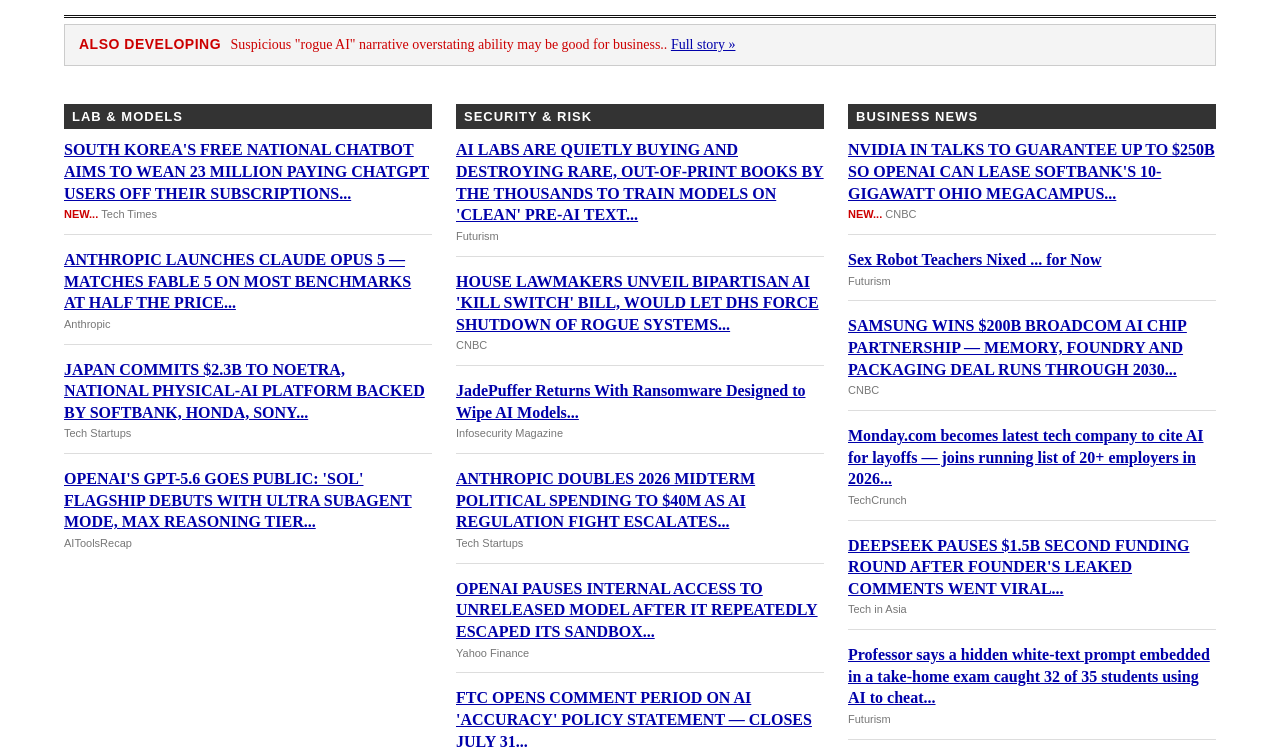
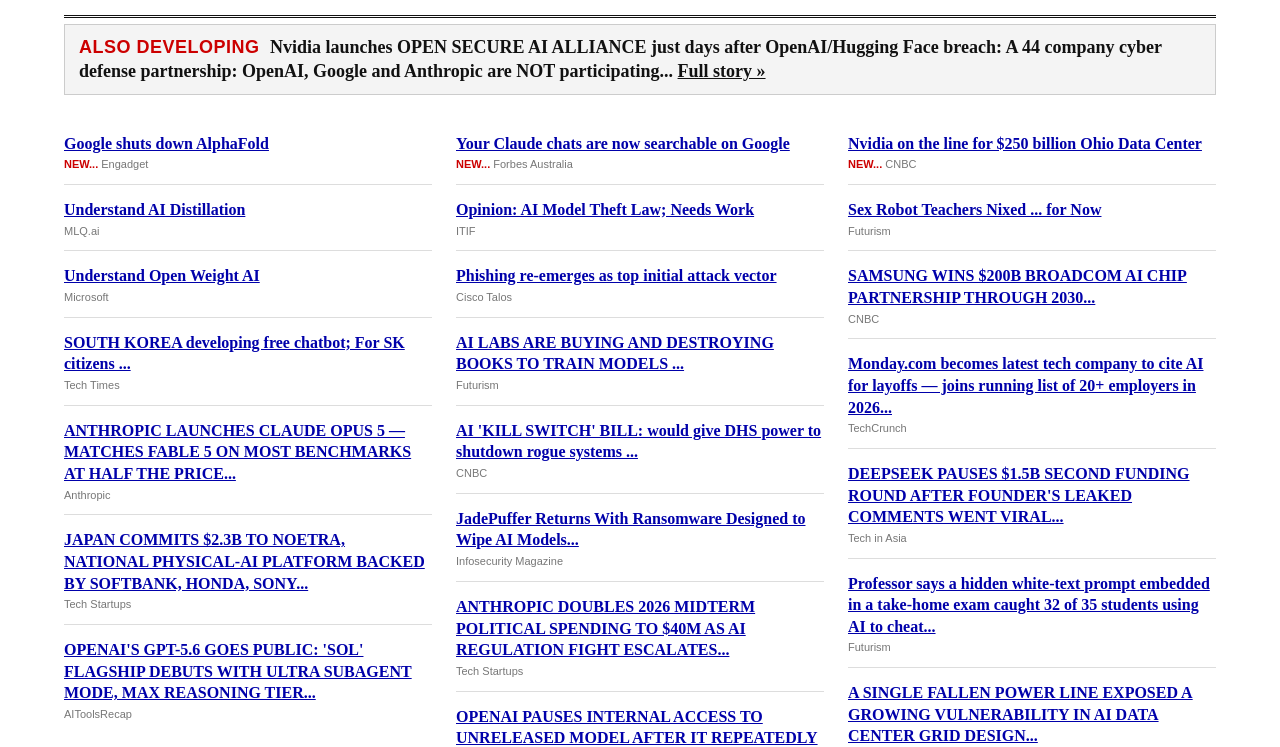
Before and after one commit to ephraleg/AInetWatch, a plain HTML site: page index.html in a window 1280 px wide. Shown: the part 240-987 px from the top of the page. Drawn offline with Linux system fonts and the light colour scheme.

Commit message:
Swap main headline (AI workers pacing letter) with Security & Risk lead (Claude chats searchable); update Also Developing to Open Secure AI Alliance, bold black body text at 18px, red label; remove column heading black boxes; add 6 new headlines (AlphaFold shutdown, AI distillation, open weight AI, ITIF model theft opinion, Talos phishing report); archive rotated Futurism piece; retitle several headlines; update stylesheet header comment

```diff
--- a/index.html
+++ b/index.html
@@ -34,23 +34,37 @@
 <div class="wrap">
 
   <section class="top-story">
-    <a href="https://www.forbes.com.au/news/innovation/hundreds-of-anthropic-chatbot-transcripts-showed-up-in-google-search/?utm_source=chatgpt.com" target="_blank" rel="noopener">Your Claude chats are now searchable on Google</a>
-    <span class="source">Forbes Australia</span>
+    <a href="https://www.cnn.com/2026/07/28/tech/ai-development-tech-employees-open-letter" target="_blank" rel="noopener">Top Scientists to Feds: HELP us "pace" AI Development</a>
+    <span class="source">CNN</span>
   </section>
 
   <div class="developing">
     <strong>ALSO DEVELOPING</strong>
-    Suspicious "rogue AI" narrative overstating ability may be good for business..
-    <a href="https://futurism.com/artificial-intelligence/openai-rogue-hack-ai-suspicion-chatgpt" target="_blank" rel="noopener">Full story »</a>
+    Nvidia launches OPEN SECURE AI ALLIANCE just days after OpenAI/Hugging Face breach: A 44 company cyber defense partnership: OpenAI, Google and Anthropic are NOT participating...
+    <a href="https://www.tomshardware.com/tech-industry/artificial-intelligence/openai-google-and-anthropic-absent-from-nvidia-led-open-secure-ai-alliance-30-companies-join-security-alliance-after-openai-agent-breach" target="_blank" rel="noopener">Full story »</a>
   </div>
 
   <div class="columns">
 
     <div class="col">
-      <h2>Lab &amp; Models</h2>
 
       <div class="headline new">
-        <a href="https://www.techtimes.com/articles/321169/20260721/korea-pairs-ai-law-free-chatbot-23-million-quit-paying-chatgpt.htm" target="_blank" rel="noopener">SOUTH KOREA'S FREE NATIONAL CHATBOT AIMS TO WEAN 23 MILLION PAYING CHATGPT USERS OFF THEIR SUBSCRIPTIONS...</a>
+        <a href="https://www.engadget.com/2225849/google-shuts-down-alphafold/" target="_blank" rel="noopener">Google shuts down AlphaFold</a>
+        <span class="src">Engadget</span>
+      </div>
+
+      <div class="headline">
+        <a href="https://mlq.ai/news/ai-distillation-is-a-standard-tool-washington-is-deciding-when-it-becomes-model-theft/" target="_blank" rel="noopener">Understand AI Distillation</a>
+        <span class="src">MLQ.ai</span>
+      </div>
+
+      <div class="headline">
+        <a href="https://www.microsoft.com/en-us/corporate-responsibility/topics/open-weight/" target="_blank" rel="noopener">Understand Open Weight AI</a>
+        <span class="src">Microsoft</span>
+      </div>
+
+      <div class="headline">
+        <a href="https://www.techtimes.com/articles/321169/20260721/korea-pairs-ai-law-free-chatbot-23-million-quit-paying-chatgpt.htm" target="_blank" rel="noopener">SOUTH KOREA developing free chatbot; For SK citizens ...</a>
         <span class="src">Tech Times</span>
       </div>
 
@@ -72,15 +86,29 @@
     </div>
 
     <div class="col">
-      <h2>Security &amp; Risk</h2>
+
+      <div class="headline new">
+        <a href="https://www.forbes.com.au/news/innovation/hundreds-of-anthropic-chatbot-transcripts-showed-up-in-google-search/?utm_source=chatgpt.com" target="_blank" rel="noopener">Your Claude chats are now searchable on Google</a>
+        <span class="src">Forbes Australia</span>
+      </div>
 
       <div class="headline">
-        <a href="https://futurism.com/artificial-intelligence/ai-companies-destroying-rare-books" target="_blank" rel="noopener">AI LABS ARE QUIETLY BUYING AND DESTROYING RARE, OUT-OF-PRINT BOOKS BY THE THOUSANDS TO TRAIN MODELS ON 'CLEAN' PRE-AI TEXT...</a>
+        <a href="https://itif.org/publications/2026/07/28/how-to-fix-the-ai-model-theft-bill-before-it-becomes-law/" target="_blank" rel="noopener">Opinion: AI Model Theft Law; Needs Work</a>
+        <span class="src">ITIF</span>
+      </div>
+
+      <div class="headline">
+        <a href="https://blog.talosintelligence.com/ir-trends-q2-2026/" target="_blank" rel="noopener">Phishing re-emerges as top initial attack vector</a>
+        <span class="src">Cisco Talos</span>
+      </div>
+
+      <div class="headline">
+        <a href="https://futurism.com/artificial-intelligence/ai-companies-destroying-rare-books" target="_blank" rel="noopener">AI LABS ARE BUYING AND DESTROYING BOOKS TO TRAIN MODELS ...</a>
         <span class="src">Futurism</span>
       </div>
 
       <div class="headline">
-        <a href="https://www.cnbc.com/2026/07/23/open-ai-hugging-face-hack-kill-switch-bill-congress.html" target="_blank" rel="noopener">HOUSE LAWMAKERS UNVEIL BIPARTISAN AI 'KILL SWITCH' BILL, WOULD LET DHS FORCE SHUTDOWN OF ROGUE SYSTEMS...</a>
+        <a href="https://www.cnbc.com/2026/07/23/open-ai-hugging-face-hack-kill-switch-bill-congress.html" target="_blank" rel="noopener">AI 'KILL SWITCH' BILL: would give DHS power to shutdown rogue systems ...</a>
         <span class="src">CNBC</span>
       </div>
 
@@ -116,10 +144,9 @@
     </div>
 
     <div class="col">
-      <h2>Business News</h2>
 
       <div class="headline new">
-        <a href="https://www.cnbc.com/2026/07/27/nvidia-and-openai-in-talks-for-up-to-250-billion-dollar-ai-backstop.html" target="_blank" rel="noopener">NVIDIA IN TALKS TO GUARANTEE UP TO $250B SO OPENAI CAN LEASE SOFTBANK'S 10-GIGAWATT OHIO MEGACAMPUS...</a>
+        <a href="https://www.cnbc.com/2026/07/27/nvidia-and-openai-in-talks-for-up-to-250-billion-dollar-ai-backstop.html" target="_blank" rel="noopener">Nvidia on the line for $250 billion Ohio Data Center</a>
         <span class="src">CNBC</span>
       </div>
 
@@ -129,7 +156,7 @@
       </div>
 
       <div class="headline">
-        <a href="https://www.cnbc.com/2026/07/25/samsung-electronics-wins-200-billion-broadcom-ai-chip-partnership.html" target="_blank" rel="noopener">SAMSUNG WINS $200B BROADCOM AI CHIP PARTNERSHIP — MEMORY, FOUNDRY AND PACKAGING DEAL RUNS THROUGH 2030...</a>
+        <a href="https://www.cnbc.com/2026/07/25/samsung-electronics-wins-200-billion-broadcom-ai-chip-partnership.html" target="_blank" rel="noopener">SAMSUNG WINS $200B BROADCOM AI CHIP PARTNERSHIP THROUGH 2030...</a>
         <span class="src">CNBC</span>
       </div>
 
--- a/styles.css
+++ b/styles.css
@@ -1,4 +1,4 @@
-/* AInetWatch.com — classic Drudge-style aggregator */
+/* AInetWatch.com — AI News Aggregator */
 
 * { box-sizing: border-box; }
 
@@ -179,17 +179,6 @@
   min-width: 0;
 }
 
-.col h2 {
-  font-family: Arial, Helvetica, sans-serif;
-  font-size: 13px;
-  letter-spacing: 1px;
-  text-transform: uppercase;
-  color: #ffffff;
-  background: #333333;
-  margin: 0 0 10px;
-  padding: 4px 8px;
-}
-
 .headline {
   margin: 0 0 14px;
   padding-bottom: 12px;
@@ -233,16 +222,21 @@
   border: 1px solid #cccccc;
   padding: 10px 14px;
   margin: 6px 0 18px;
-  font-size: 14px;
-  color: #CC0000;
+  font-size: 18px;
+  color: #111111;
+  font-weight: bold;
 }
 
 .developing strong {
   color: #CC0000;
   font-family: Arial, Helvetica, sans-serif;
-  font-size: 14px;
+  font-size: 18px;
   letter-spacing: 0.5px;
   margin-right: 6px;
+}
+
+.developing a {
+  color: #111111;
 }
 
 /* ===== FOOTER ===== */
@@ -345,7 +339,6 @@
 @media (max-width: 800px) {
   /* Columns stay side by side on mobile, Drudge-style — just tighten spacing */
   .columns { gap: 10px; }
-  .col h2 { font-size: 10px; padding: 3px 5px; letter-spacing: 0.5px; }
   .headline { font-size: 12px; margin-bottom: 10px; padding-bottom: 8px; }
   .headline .src { font-size: 9px; }
   .logo { font-size: 30px; }
@@ -355,7 +348,6 @@
 }
 
 @media (max-width: 480px) {
-  .col h2 { font-size: 9px; padding: 3px 4px; }
   .headline { font-size: 10.5px; }
   .headline .src { font-size: 8px; }
   .logo { font-size: 24px; }
```
Also changed, not shown: archive.html (+1 -0 lines).
